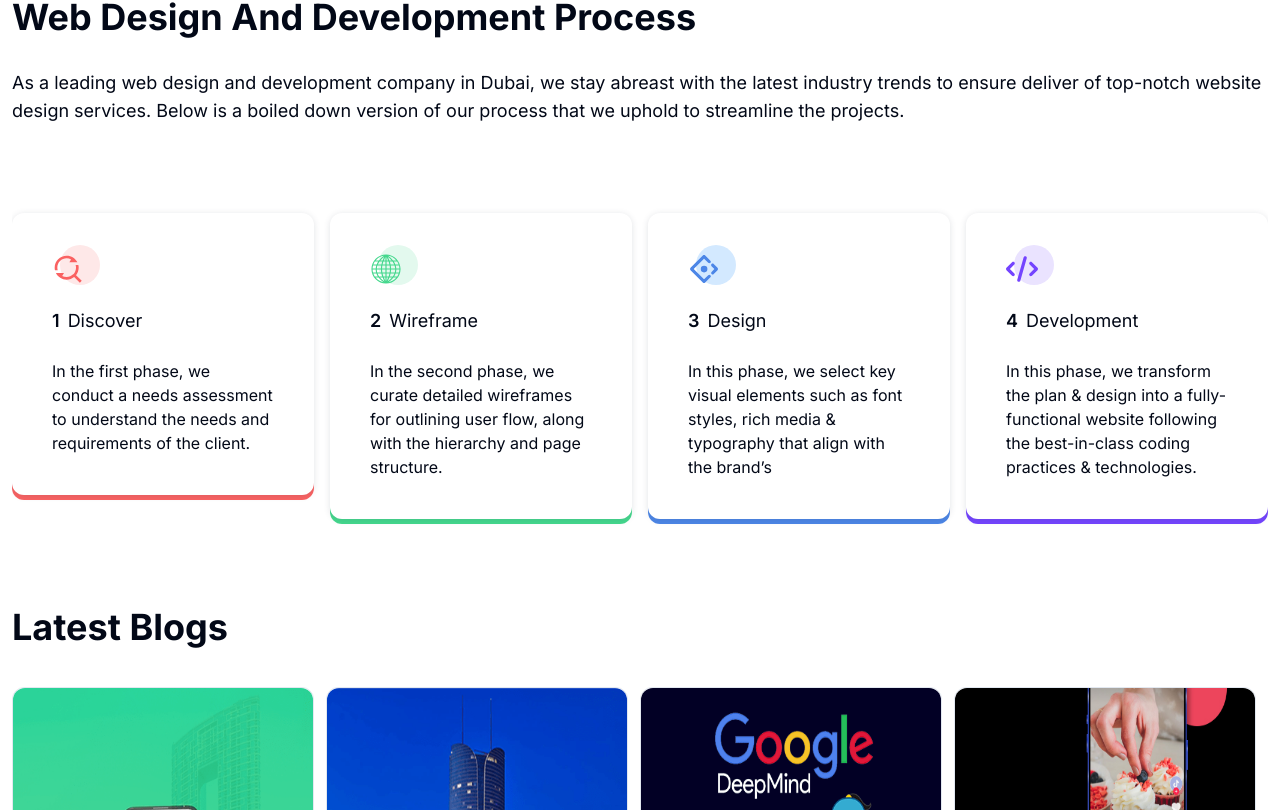
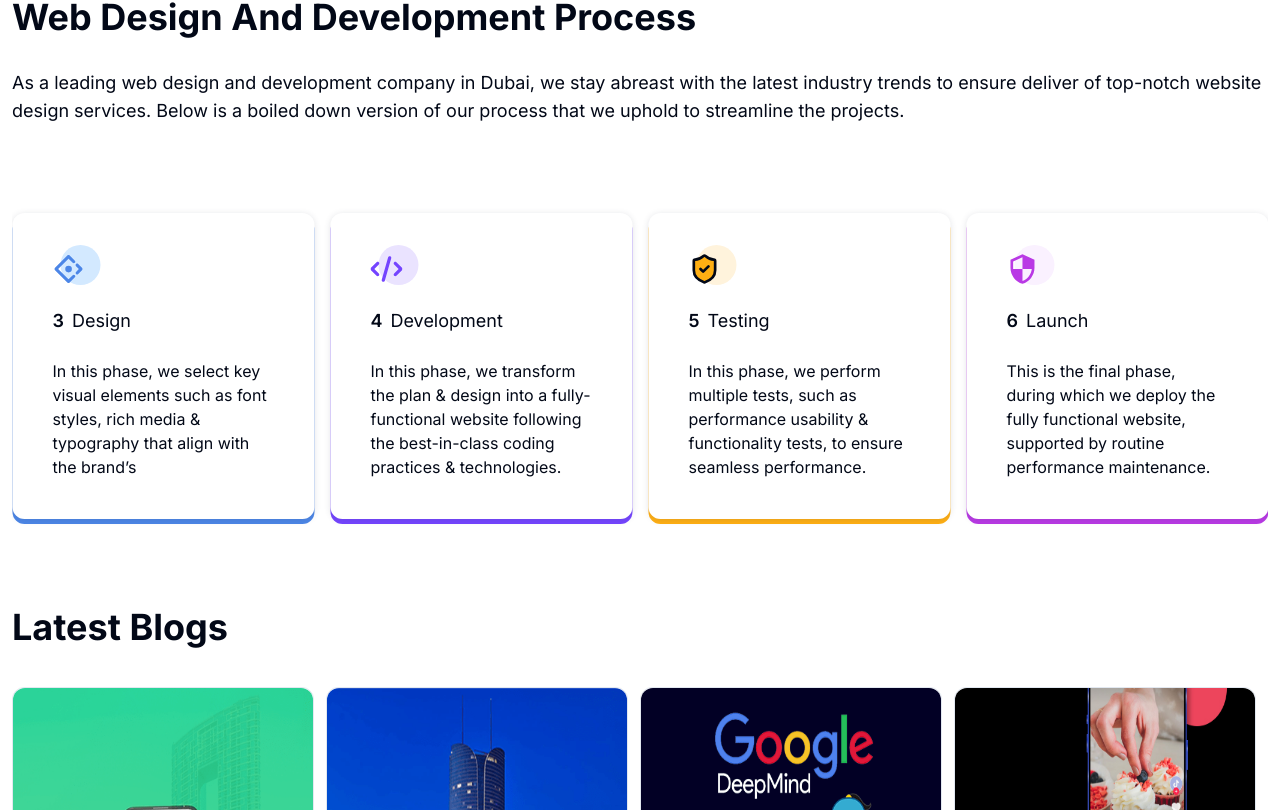
Before and after one commit to alihuzaifa/aun-digital-prod, a Next.js app: page / in a window 1280 px wide. Shown: the part 5631-6441 px from the top of the page. Built offline with nearby package versions, Linux system fonts and the light colour scheme.

Commit message:
add code

```diff
--- a/app/components/caseStudies.tsx
+++ b/app/components/caseStudies.tsx
@@ -15,7 +15,7 @@ export default function CaseStudies({
   title?: string;
 }) {
   const plugin = React.useRef(
-    Autoplay({ delay: 1000, stopOnInteraction: true })
+    Autoplay({ delay: 3000, stopOnInteraction: true })
   );
   const data = [
     {
--- a/app/components/industries.tsx
+++ b/app/components/industries.tsx
@@ -11,7 +11,7 @@ import Image from "next/image";
 
 export default function Industries() {
   const plugin = React.useRef(
-    Autoplay({ delay: 1000, stopOnInteraction: true })
+    Autoplay({ delay: 3000, stopOnInteraction: true })
   );
   const industries = [
 
--- a/app/components/processAndDevelopment.tsx
+++ b/app/components/processAndDevelopment.tsx
@@ -13,6 +13,8 @@ import {
   CarouselItem,
 } from "@/components/ui/carousel";
 import Heading from "./heading";
+import React from "react";
+import Autoplay from "embla-carousel-autoplay";
 
 export const iconBoxes = [
   {
@@ -80,6 +82,9 @@ const fadeInAnimationVariants = {
 };
 
 const ProcessAndDevelopment = () => {
+  const plugin = React.useRef(
+    Autoplay({ delay: 3000, stopOnInteraction: true })
+  );
   return (
     <section className="my-20">
       <div className="my-20">
@@ -94,6 +99,9 @@ const ProcessAndDevelopment = () => {
           align: "start",
           loop: true,
         }}
+        plugins={[plugin.current]}
+        onMouseEnter={plugin.current.stop}
+        onMouseLeave={plugin.current.reset}
         className="w-full"
       >
         <CarouselContent>
--- a/app/thank-you/page.tsx
+++ b/app/thank-you/page.tsx
@@ -47,7 +47,7 @@ export default function Contact() {
             <div className="md:w-[50%] lg:w-[50%] w-full text-start flex flex-col">
               <Heading
                 isH1
-                title="Thankyou for submitting your inquiry"
+                title="Thank you for submitting your inquiry"
                 subtitle="We Will Get In Touch With You Soon..."
                 isCenter={false}
               />
```
